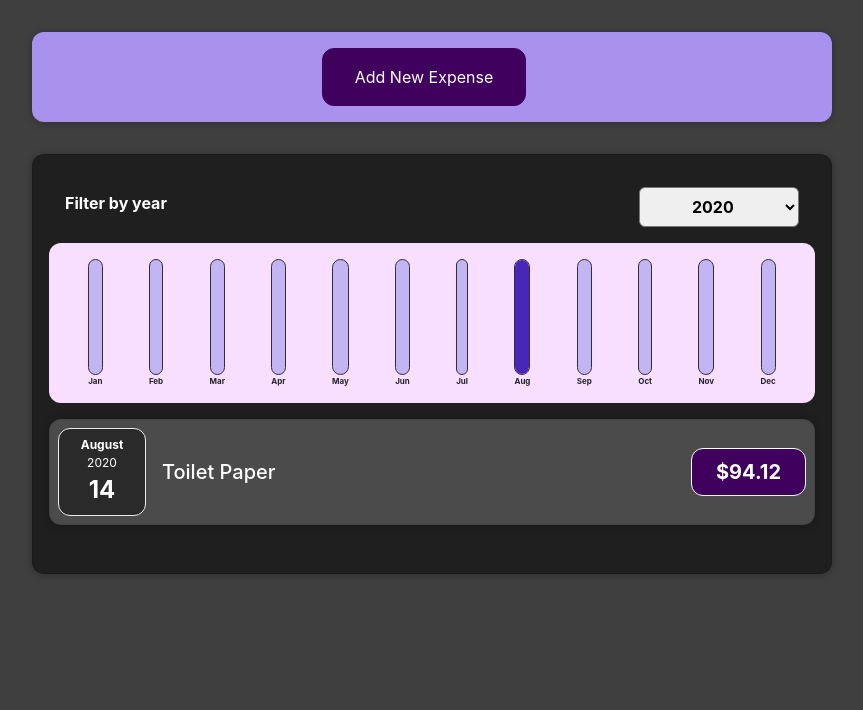
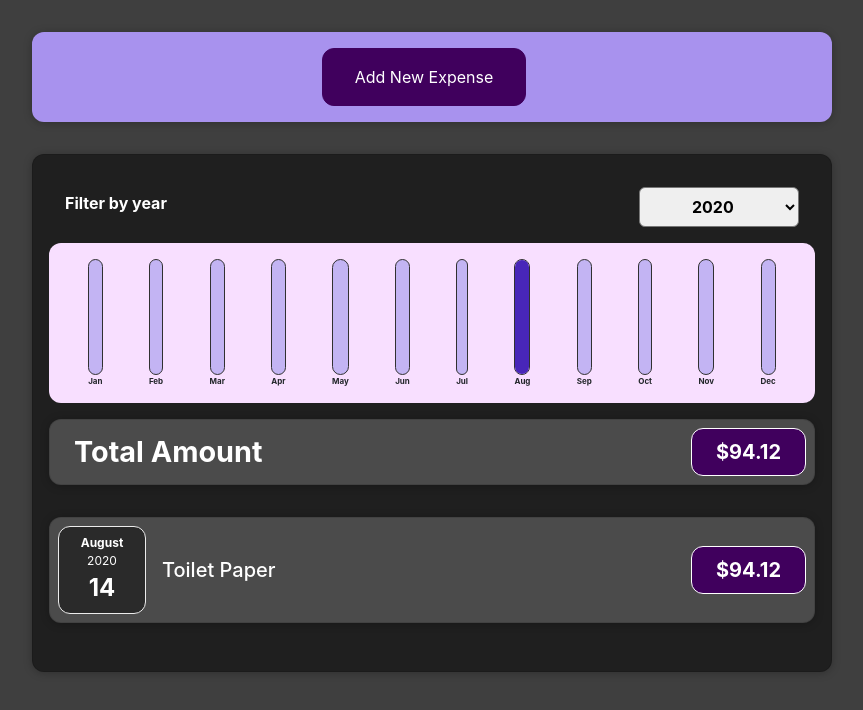
Before and after one commit to bc-nogueira/expenses-project-academind, a React (Create React App) app: page / in a window 1280 px wide. Shown: the top 710 px of the page, without its empty margins (208-1071 px from the left). Built offline with nearby package versions, Linux system fonts and the light colour scheme.

Commit message:
Show total per year

```diff
--- a/src/components/Expenses/Expenses.css
+++ b/src/components/Expenses/Expenses.css
@@ -5,3 +5,41 @@
   width: 50rem;
   max-width: 95%;
 }
+
+.total-amount {
+  display: flex;
+  justify-content: space-between;
+  align-items: center;
+  padding: 0.5rem;
+  margin: 1rem 0;
+  background-color: #4b4b4b;
+  flex-direction: row;
+}
+
+.total-amount h2 {
+  font-size: 1.3rem;
+  margin: 0 1rem;
+  color: white;
+  font-weight: bold;
+}
+
+.total-amount__total {
+  font-size: 1rem;
+  font-weight: bold;
+  color: white;
+  background-color: #40005d;
+  border: 1px solid white;
+  padding: 0.5rem;
+  border-radius: 12px;
+}
+
+@media (min-width: 580px) {
+  .total-amount h2 {
+    font-size: 1.8rem;
+  }
+
+  .total-amount__total {
+    font-size: 1.25rem;
+    padding: 0.5rem 1.5rem;
+  }
+}
--- a/src/components/Expenses/Expenses.js
+++ b/src/components/Expenses/Expenses.js
@@ -12,6 +12,8 @@ const Expenses = (props) => {
     return expense.date.getUTCFullYear().toString() === selectedYear;
   });
 
+  const total = filteredExpenses.reduce((accumulator, currentValue) => { return accumulator + currentValue.amount }, 0);
+
   return (
     <div>
       <Card className="expenses">
@@ -20,6 +22,12 @@ const Expenses = (props) => {
           onSelectYear={setSelectedYear}
         />
         <ExpensesChart expenses={filteredExpenses} />
+
+        <Card className="total-amount">
+          <h2>Total Amount</h2>
+          <div className="total-amount__total">${total}</div>
+        </Card>
+
         <ExpensesList items={filteredExpenses} />
       </Card>
     </div>
```
Also changed, not shown: 1 other file (tests, documents, lock files or other folders).
